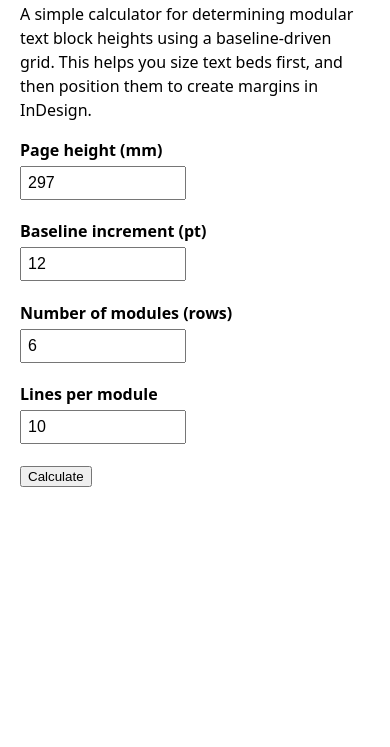
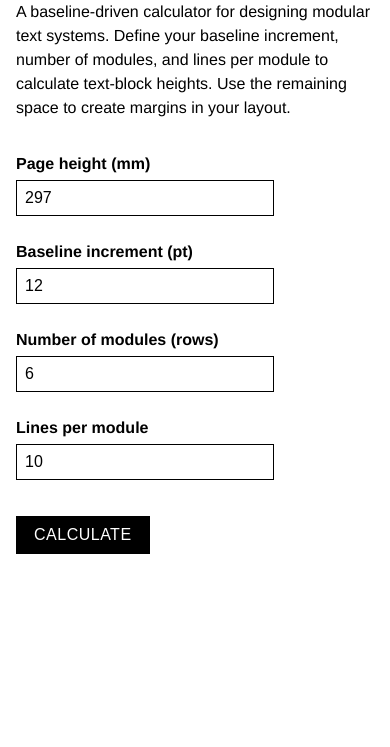
Before and after one commit to Boog34/modular-grid-system-, a plain HTML site: page index.html in a window 390 px wide. Shown: the part 97-844 px from the top of the page. Drawn offline with Linux system fonts and the light colour scheme.

Commit message:
Update index.html

```diff
--- a/index.html
+++ b/index.html
@@ -3,67 +3,172 @@
 <head>
 <meta charset="UTF-8">
 <title>Modular Grid Calculator</title>
+<meta name="viewport" content="width=device-width, initial-scale=1">
+
 <style>
+
+/* ---------------------------
+   Typography (Swiss Style)
+---------------------------- */
 body {
-        font-family: system-ui, sans-serif;
-        max-width: 760px;
+    font-family: Helvetica, Arial, sans-serif;
     margin: 40px auto;
-        padding: 0 20px;
+    max-width: 960px;
+    padding: 0 24px;
     line-height: 1.5;
+    color: #000;
 }
-    h1 { font-size: 1.8rem; margin-bottom: 0.5rem; }
-    .field {
-        margin-bottom: 1.2rem;
+
+h1 {
+    font-size: 24px;
+    font-weight: 600;
+    margin-bottom: 24px;
 }
+
+h2 {
+    font-size: 18px;
+    margin-top: 0;
+}
+
 label {
     display: block;
     font-weight: 600;
     margin-bottom: 4px;
+    font-size: 16px;
 }
+
 input {
-        width: 150px;
-        padding: 6px;
-        font-size: 1rem;
+    width: 160px;
+    padding: 8px;
+    font-size: 16px;
+    border: 1px solid #000;
+    background: #fff;
 }
+
+/* ---------------------------
+   Layout
+---------------------------- */
+.layout {
+    display: flex;
+    gap: 40px;
+    margin-top: 32px;
+}
+
+.column {
+    flex: 1;
+}
+
+/* ---------------------------
+   Button (Black / White)
+---------------------------- */
+button {
+    background: #000;
+    color: #fff;
+    border: none;
+    padding: 10px 18px;
+    font-size: 16px;
+    cursor: pointer;
+    margin-top: 12px;
+    text-transform: uppercase;
+    letter-spacing: 0.5px;
+}
+
+button:hover {
+    background: #111;
+}
+
+/* ---------------------------
+   Output Box
+---------------------------- */
 .output-box {
-        background: #f7f7f7;
-        border-radius: 6px;
+    background: #f3f3f3;
+    border: 1px solid #000;
     padding: 16px;
-        margin-top: 24px;
+    margin-top: 16px;
 }
-    .output-line { margin: 6px 0; }
+
+.output-line {
+    margin: 6px 0;
+    font-size: 16px;
+}
+
+/* ---------------------------
+   Mobile
+---------------------------- */
+@media (max-width: 700px) {
+
+    body {
+        padding: 0 16px;
+    }
+
+    .layout {
+        display: block;
+    }
+
+    input {
+        width: 100%;
+        max-width: 240px;
+    }
+
+    .column {
+        width: 100%;
+        margin-bottom: 32px;
+    }
+
+    h1 {
+        font-size: 22px;
+    }
+}
+
 </style>
 </head>
+
 
 <body>
 
 <h1>Modular Grid Calculator</h1>
 <p>
-A simple calculator for determining modular text block heights using a baseline-driven grid.
-This helps you size text beds first, and then position them to create margins in InDesign.
+A baseline-driven calculator for designing modular text systems.
+Define your baseline increment, number of modules, and lines per module to calculate text-block heights.
+Use the remaining space to create margins in your layout.
 </p>
 
-<div class="field">
+<div class="layout">
+
+    <!-- =======================
+         LEFT COLUMN — INPUTS
+    ======================== -->
+    <div class="column">
+
         <label for="pageHeight">Page height (mm)</label>
         <input type="number" id="pageHeight" value="297">
+
+        <br><br>
+
+        <label for="baselinePt">Baseline increment (pt)</label>
+        <input type="number" id="baselinePt" value="12">
+
+        <br><br>
+
+        <label for="modules">Number of modules (rows)</label>
+        <input type="number" id="modules" value="6">
+
+        <br><br>
+
+        <label for="linesPerModule">Lines per module</label>
+        <input type="number" id="linesPerModule" value="10">
+
+        <br><br>
+
+        <button onclick="calculate()">Calculate</button>
+
     </div>
 
-<div class="field">
-    <label for="baselinePt">Baseline increment (pt)</label>
-    <input type="number" id="baselinePt" value="12">
-</div>
 
-<div class="field">
-    <label for="modules">Number of modules (rows)</label>
-    <input type="number" id="modules" value="6">
-</div>
-
-<div class="field">
-    <label for="linesPerModule">Lines per module</label>
-    <input type="number" id="linesPerModule" value="10">
-</div>
-
-<button onclick="calculate()">Calculate</button>
+    <!-- =======================
+         RIGHT COLUMN — RESULTS
+    ======================== -->
+    <div class="column">
 
         <div id="results" class="output-box" style="display:none;">
             <h2>Results</h2>
@@ -73,6 +178,11 @@ This helps you size text beds first, and then position them to create margins in
             <div class="output-line" id="freeSpace"></div>
         </div>
 
+    </div>
+
+</div>
+
+
 <script>
 function calculate() {
     const pageHeight = parseFloat(document.getElementById('pageHeight').value);
@@ -80,16 +190,12 @@ function calculate() {
     const modules = parseFloat(document.getElementById('modules').value);
     const linesPerModule = parseFloat(document.getElementById('linesPerModule').value);
 
-    // Convert pt → mm (quietly, only for internal maths)
+    // pt → mm (quiet math only)
     const baselineMM = baselinePt * 0.352778;
 
-    // Module height in mm
     const moduleHeight = linesPerModule * baselineMM;
-
-    // Total grid height
     const totalGridHeight = moduleHeight * modules;
 
-    // Free space (designer can use for margins)
     const freeSpace = pageHeight - totalGridHeight;
 
     document.getElementById('baselineMM').textContent =
```
Lines whose indentation alone changed are shown as unchanged.
